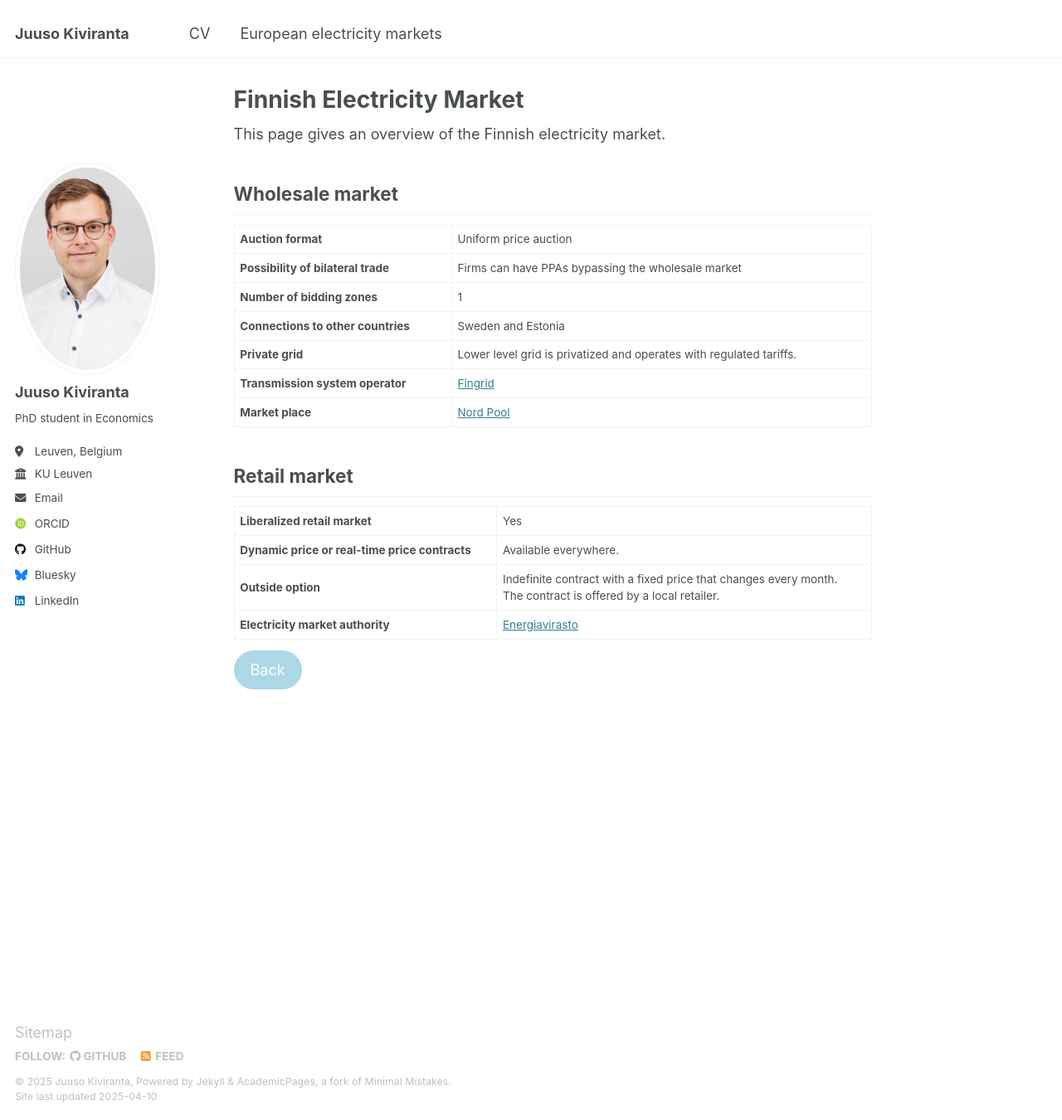
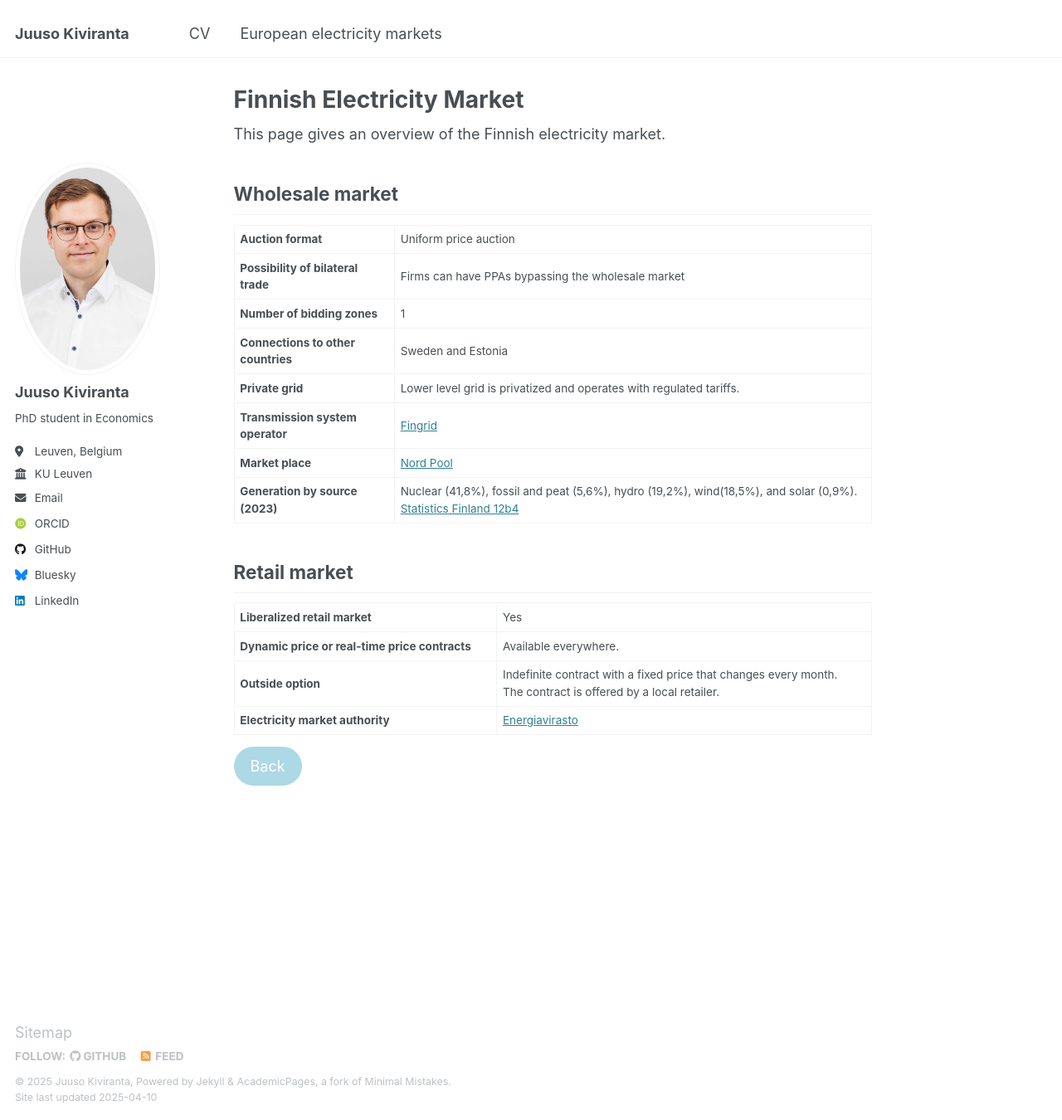
Before and after one commit to jkiviranta/jkiviranta.github.io, a Jekyll site: the page built from _pages/finnish-electricity-market.md, in a window 1280 px wide and 1350 px high. Shown: the whole window at 83% size. Built offline with Jekyll 4.4.1, drawn with Linux system fonts in a browser that asks for light colours; some web fonts are replaced.

Commit message:
Update finnish-electricity-market.md

```diff
--- a/_pages/finnish-electricity-market.md
+++ b/_pages/finnish-electricity-market.md
@@ -40,6 +40,10 @@ This page gives an overview of the Finnish electricity market.
     <td><strong>Market place</strong></td>
     <td><a href="https://data.nordpoolgroup.com/auction/day-ahead/prices?deliveryDate=latest&currency=EUR&aggregation=DeliveryPeriod&deliveryAreas=AT">Nord Pool</a></td>
   </tr>
+  <tr>
+    <td><strong>Generation by source (2023)</strong></td>
+    <td>Nuclear (41,8%), fossil and peat (5,6%), hydro (19,2%), wind(18,5%), and solar (0,9%). <a href="">Statistics Finland 12b4</a></td>
+  </tr>
 </table>
 
 ## Retail market
```
